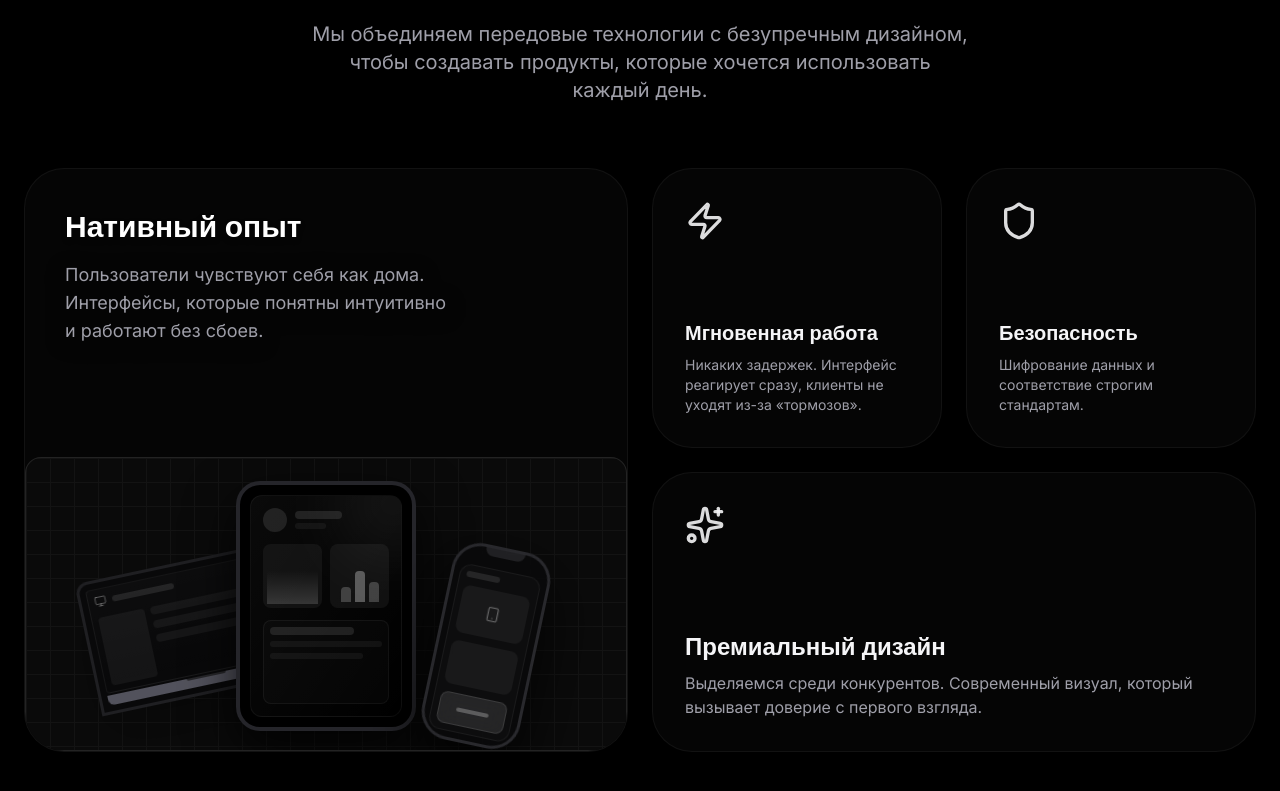
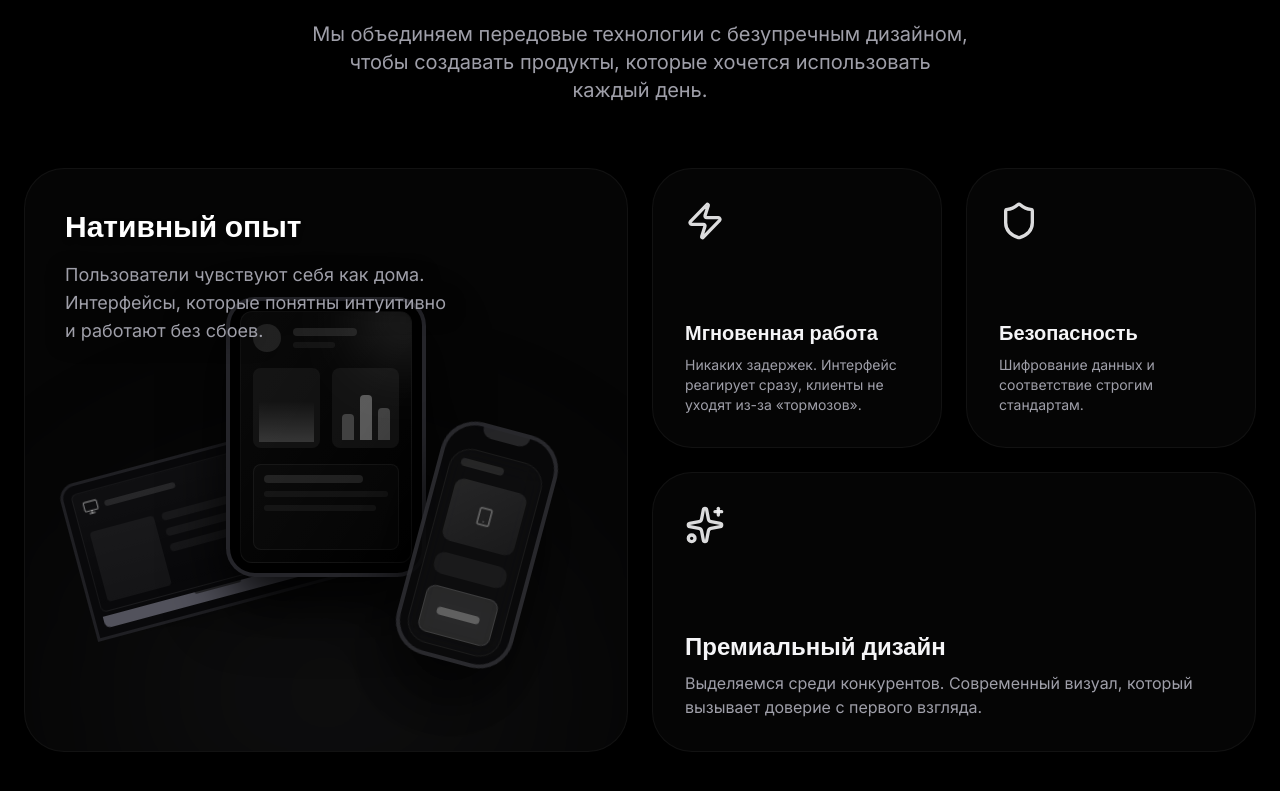
Before and after one commit to echopro-create/techno-bechno, a Next.js app: page / in a window 1280 px wide. Shown: the part 1487-2278 px from the top of the page. Built offline with nearby package versions, Linux system fonts and the light colour scheme.

Commit message:
fix(ui): remove NativeExperienceGraphic background elements for strict bleeding edge bento grid design

```diff
--- a/components/Features.tsx
+++ b/components/Features.tsx
@@ -5,32 +5,24 @@ import { SpotlightCard } from './SpotlightCard';
 
 function NativeExperienceGraphic() {
   return (
-    <div className="mt-8 md:mt-12 relative h-64 md:h-[22rem] w-full overflow-hidden rounded-2xl border border-white/10 flex items-center justify-center bg-[#0a0a0a] group perspective-[1000px]">
-      {/* Background Glow */}
-      <div className="absolute inset-0 bg-[radial-gradient(ellipse_at_center,_var(--tw-gradient-stops))] from-zinc-500/10 via-transparent to-transparent opacity-100 transition-opacity duration-1000 group-hover:from-zinc-400/15"></div>
+    <div className="absolute inset-0 pointer-events-none perspective-[1000px]">
 
-      {/* Background Grid */}
-      <div
-        className="absolute inset-0 opacity-[0.04]"
-        style={{
-          backgroundImage: 'linear-gradient(rgba(255,255,255,1) 1px, transparent 1px), linear-gradient(90deg, rgba(255,255,255,1) 1px, transparent 1px)',
-          backgroundSize: '24px 24px',
-        }}
-      />
+      {/* Organic radial glow behind devices, no hard edges, tied directly to the cluster */}
+      <div className="absolute bottom-[-10%] md:bottom-[-20%] left-1/2 -translate-x-1/2 w-[90%] md:w-[80%] h-[80%] md:h-[60%] border-0 bg-zinc-500/10 blur-[80px] md:blur-[120px] rounded-[100%] transition-opacity duration-1000 group-hover:bg-zinc-400/20 mix-blend-screen"></div>
 
-      <div className="relative w-full h-full flex flex-col items-center justify-center transform-style-preserve-3d transition-all duration-700 ease-out group-hover:scale-[1.03]">
+      <div className="absolute inset-x-0 bottom-[-5%] md:bottom-[-10%] top-24 md:top-32 w-full flex flex-col items-center justify-center transform-style-preserve-3d transition-all duration-700 ease-out group-hover:scale-[1.03]">
 
         {/* MACBOOK (Left/Back) */}
-        <div className="absolute z-10 left-[8%] md:left-[10%] top-[40%] md:top-[35%] w-[130px] md:w-[220px] h-[80px] md:h-[135px] rounded-t-lg md:rounded-t-xl border-[2px] md:border-[3px] border-zinc-700/40 bg-zinc-950/90 shadow-2xl flex flex-col p-1 md:p-1.5 transform -rotate-12 transition-all duration-700 group-hover:-rotate-6 group-hover:-translate-y-3 backdrop-blur-md">
-          <div className="flex-1 rounded-sm border border-white/5 bg-gradient-to-b from-white/[0.02] to-transparent p-1.5 flex flex-col gap-1 md:gap-1.5 relative overflow-hidden">
+        <div className="absolute z-10 left-[2%] md:left-[8%] top-[35%] md:top-[30%] w-[140px] md:w-[260px] h-[90px] md:h-[160px] rounded-t-lg md:rounded-t-2xl border-[2px] md:border-[3px] border-zinc-700/40 bg-zinc-950/95 shadow-2xl flex flex-col p-1.5 md:p-2 transform -rotate-[15deg] transition-all duration-700 group-hover:-rotate-[-5deg] group-hover:-translate-y-4 backdrop-blur-xl border-b-0">
+          <div className="flex-1 rounded-sm md:rounded-md border border-white/5 bg-gradient-to-b from-white/[0.03] to-transparent p-1.5 md:p-2 flex flex-col gap-1.5 md:gap-2 relative overflow-hidden group-hover:bg-white/[0.05] transition-colors">
 
-             <div className="flex items-center gap-1.5 mb-1">
-                <Monitor className="size-2 md:size-3 text-white/30" />
+             <div className="flex items-center gap-1.5 mb-1 md:mb-2 text-white/40">
+                <Monitor className="size-3 md:size-4" />
                 <div className="h-1 md:h-1.5 w-1/3 rounded-full bg-white/10"></div>
              </div>
-             <div className="flex gap-1 md:gap-1.5 h-full">
-               <div className="w-1/4 h-full bg-white/5 rounded-sm"></div>
-               <div className="flex-1 flex flex-col gap-1 md:gap-1.5">
+             <div className="flex gap-1.5 md:gap-2 h-full">
+               <div className="w-[30%] h-full bg-white/5 rounded-[4px]"></div>
+               <div className="flex-1 flex flex-col gap-1.5 md:gap-2">
                  <div className="h-1.5 md:h-2 w-full bg-white/5 rounded-sm"></div>
                  <div className="h-1.5 md:h-2 w-full bg-white/5 rounded-sm"></div>
                  <div className="h-1.5 md:h-2 w-2/3 bg-white/5 rounded-sm"></div>
@@ -38,75 +30,75 @@ function NativeExperienceGraphic() {
              </div>
           </div>
           {/* Keyboard base */}
-          <div className="h-1.5 md:h-2.5 mt-0.5 bg-zinc-600 rounded-b-sm md:rounded-b-md relative">
-            <div className="absolute top-0 left-1/2 -translate-x-1/2 w-6 md:w-10 h-[1px] md:h-0.5 bg-zinc-800 rounded-b-sm"></div>
+          <div className="h-2 md:h-3 mt-0.5 md:mt-1 bg-zinc-600 rounded-b-md relative">
+            <div className="absolute top-0 left-1/2 -translate-x-1/2 w-8 md:w-12 h-[1px] md:h-[2px] bg-zinc-800 rounded-b-sm"></div>
           </div>
         </div>
 
         {/* IPAD/TABLET (Center) */}
-        <div className="absolute z-20 left-1/2 -translate-x-1/2 top-[10%] md:top-[8%] w-[120px] md:w-[180px] h-[170px] md:h-[250px] rounded-[1rem] md:rounded-[1.5rem] border-[3px] md:border-[4px] border-zinc-700/60 bg-black shadow-[0_20px_50px_rgba(0,0,0,0.8)] flex flex-col p-1.5 md:p-2.5 transition-transform duration-700 group-hover:-translate-y-6">
-          <div className="flex-1 rounded-lg md:rounded-xl border border-white/5 bg-gradient-to-br from-white/[0.04] to-transparent p-2 md:p-3 flex flex-col gap-2 md:gap-3 relative overflow-hidden">
-            <div className="absolute -top-10 -right-10 w-24 h-24 bg-white/10 blur-2xl rounded-full"></div>
+        <div className="absolute z-20 left-1/2 -translate-x-1/2 top-[5%] md:top-[0%] w-[130px] md:w-[200px] h-[180px] md:h-[280px] rounded-[1.2rem] md:rounded-[1.8rem] border-[3px] md:border-[4px] border-zinc-700/60 bg-black shadow-[0_30px_60px_rgba(0,0,0,0.9)] flex flex-col p-1.5 md:p-2.5 transition-transform duration-700 group-hover:-translate-y-8">
+          <div className="flex-1 rounded-[0.9rem] md:rounded-xl border border-white/5 bg-gradient-to-br from-white/[0.04] to-transparent p-2 md:p-3 flex flex-col gap-2 md:gap-4 relative overflow-hidden">
+            <div className="absolute -top-10 -right-10 w-24 h-24 bg-white/10 blur-[30px] rounded-full mix-blend-screen"></div>
 
-            <div className="flex items-center gap-2">
-              <div className="w-4 h-4 md:w-6 md:h-6 rounded-full bg-white/10"></div>
-              <div className="flex flex-col gap-1 flex-1">
-                <div className="h-1.5 md:h-2 w-1/2 rounded-full bg-white/10"></div>
-                <div className="h-1 md:h-1.5 w-1/3 rounded-full bg-white/5"></div>
+            <div className="flex items-center gap-2 md:gap-3">
+              <div className="w-5 h-5 md:w-7 md:h-7 rounded-full bg-white/10"></div>
+              <div className="flex flex-col gap-1 md:gap-1.5 flex-1">
+                <div className="h-1.5 md:h-2 w-[60%] rounded-full bg-white/10"></div>
+                <div className="h-1 md:h-1.5 w-[40%] rounded-full bg-white/5"></div>
               </div>
             </div>
 
-            <div className="grid grid-cols-2 gap-1.5 md:gap-2">
-              <div className="h-10 md:h-16 rounded-md md:rounded-lg bg-white/5 relative overflow-hidden flex items-end p-1">
-                 <div className="w-full h-[60%] bg-gradient-to-t from-white/15 to-transparent"></div>
+            <div className="grid grid-cols-2 gap-2 md:gap-3">
+              <div className="h-12 md:h-20 rounded-md md:rounded-lg bg-white/5 relative overflow-hidden flex items-end p-1.5">
+                 <div className="w-full h-[60%] bg-gradient-to-t from-white/15 to-transparent rounded-t-sm"></div>
               </div>
-              <div className="h-10 md:h-16 rounded-md md:rounded-lg bg-white/5 flex items-end justify-center gap-1 p-1 md:p-1.5">
-                 <div className="w-1.5 md:w-2.5 h-[30%] bg-white/20 rounded-t-sm group-hover:h-[60%] transition-all duration-500"></div>
-                 <div className="w-1.5 md:w-2.5 h-[60%] bg-white/30 rounded-t-sm group-hover:h-[90%] transition-all duration-700"></div>
-                 <div className="w-1.5 md:w-2.5 h-[40%] bg-white/20 rounded-t-sm group-hover:h-[70%] transition-all duration-300"></div>
+              <div className="h-12 md:h-20 rounded-md md:rounded-lg bg-white/5 flex items-end justify-center gap-1.5 p-1.5 md:p-2">
+                 <div className="w-2 md:w-3 h-[40%] bg-white/20 rounded-t-sm group-hover:h-[60%] transition-all duration-500"></div>
+                 <div className="w-2 md:w-3 h-[70%] bg-white/30 rounded-t-sm group-hover:h-[90%] transition-all duration-700 delay-75"></div>
+                 <div className="w-2 md:w-3 h-[50%] bg-white/20 rounded-t-sm group-hover:h-[80%] transition-all duration-300 delay-150"></div>
               </div>
             </div>
 
-            <div className="flex-1 rounded-md md:rounded-lg bg-white/[0.02] border border-white/5 p-1.5 flex flex-col gap-1.5">
-               <div className="h-1.5 md:h-2 w-3/4 rounded-full bg-white/10"></div>
+            <div className="flex-1 rounded-md md:rounded-lg bg-white/[0.02] border border-white/5 p-2 md:p-2.5 flex flex-col gap-1.5 md:gap-2">
+               <div className="h-1.5 md:h-2 w-[80%] rounded-full bg-white/10"></div>
                <div className="h-1 md:h-1.5 w-full rounded-full bg-white/5"></div>
-               <div className="h-1 md:h-1.5 w-5/6 rounded-full bg-white/5"></div>
+               <div className="h-1 md:h-1.5 w-[90%] rounded-full bg-white/5"></div>
             </div>
           </div>
         </div>
 
         {/* IPHONE (Right/Front) */}
-        <div className="absolute z-30 right-[8%] md:right-[15%] top-[40%] md:top-[30%] w-[70px] md:w-[100px] h-[140px] md:h-[200px] rounded-[1.2rem] md:rounded-[1.8rem] border-[3px] border-zinc-500/30 bg-zinc-950/80 backdrop-blur-xl shadow-[0_30px_60px_rgba(0,0,0,0.9)] flex flex-col p-1 md:p-1.5 transform rotate-12 transition-all duration-700 group-hover:rotate-6 group-hover:-translate-y-8">
-          <div className="absolute top-0 inset-x-0 h-3 md:h-4 flex justify-center z-10">
-            <div className="w-6 md:w-10 h-1.5 md:h-2 rounded-b-lg md:rounded-b-xl bg-zinc-800/80 absolute top-0"></div>
+        <div className="absolute z-30 right-[5%] md:right-[15%] top-[35%] md:top-[25%] w-[80px] md:w-[120px] h-[160px] md:h-[240px] rounded-[1.5rem] md:rounded-[2.2rem] border-[3px] md:border-[4px] border-zinc-500/30 bg-zinc-950/80 backdrop-blur-xl shadow-[0_40px_80px_rgba(0,0,0,0.95)] flex flex-col p-1.5 md:p-2 transform rotate-[15deg] transition-all duration-700 group-hover:rotate-[8deg] group-hover:-translate-y-10">
+          <div className="absolute top-0 inset-x-0 h-3 md:h-5 flex justify-center z-10">
+            <div className="w-8 md:w-12 h-1.5 md:h-2.5 rounded-b-xl bg-zinc-800/90 absolute top-0"></div>
           </div>
-          <div className="flex-1 mt-2 md:mt-3.5 rounded-[0.8rem] md:rounded-xl border border-white/5 bg-white/[0.02] p-1.5 flex flex-col gap-1.5 md:gap-2 relative overflow-hidden">
-             <div className="h-1 md:h-1.5 w-1/2 rounded-full bg-white/10 relative z-10"></div>
+          <div className="flex-1 mt-2.5 md:mt-4 rounded-[1rem] md:rounded-[1.4rem] border border-white/5 bg-white/[0.02] p-1.5 md:p-2.5 flex flex-col gap-2 md:gap-3 relative overflow-hidden backdrop-blur-md">
+             <div className="h-1.5 md:h-2 w-[60%] rounded-full bg-white/10 relative z-10"></div>
 
-             <div className="h-8 md:h-12 rounded-lg bg-white/5 relative z-10 flex items-center justify-center">
-                 <Smartphone className="size-3 md:size-4 text-white/30" />
+             <div className="h-10 md:h-16 rounded-[0.6rem] bg-gradient-to-br from-white/10 to-white/5 relative z-10 flex items-center justify-center">
+                 <Smartphone className="size-4 md:size-5 text-white/30" />
              </div>
 
-             <div className="flex-1 rounded-lg bg-white/5"></div>
+             <div className="flex-1 rounded-[0.6rem] bg-white/5"></div>
 
-             <div className="h-5 md:h-8 border border-white/10 rounded-lg bg-white/10 flex items-center justify-center backdrop-blur-md relative z-10">
-               <div className="h-1 w-1/2 rounded-full bg-white/50 animate-pulse"></div>
+             <div className="h-8 md:h-12 border border-white/10 rounded-[0.6rem] bg-white/10 flex items-center justify-center backdrop-blur-md relative z-10">
+               <div className="h-1.5 md:h-2 w-[60%] rounded-full bg-white/50 animate-pulse"></div>
              </div>
           </div>
         </div>
 
         {/* Floating Code Snippet Card */}
-        <div className="absolute z-40 left-[15%] md:left-[22%] bottom-[12%] md:bottom-[15%] w-28 md:w-40 rounded-lg md:rounded-xl border border-white/10 bg-black/60 backdrop-blur-md shadow-2xl p-2 md:p-3 transform -rotate-6 transition-all duration-700 group-hover:-rotate-12 group-hover:-translate-y-4 opacity-0 group-hover:opacity-100 scale-95 group-hover:scale-100">
-           <div className="flex items-center gap-1 md:gap-1.5 mb-1.5 md:mb-2">
-             <div className="w-1.5 h-1.5 md:w-2 md:h-2 rounded-full bg-red-400"></div>
-             <div className="w-1.5 h-1.5 md:w-2 md:h-2 rounded-full bg-yellow-400"></div>
-             <div className="w-1.5 h-1.5 md:w-2 md:h-2 rounded-full bg-green-400"></div>
+        <div className="absolute z-40 left-[20%] md:left-[25%] bottom-[20%] md:bottom-[25%] w-32 md:w-48 rounded-[0.8rem] md:rounded-xl border border-white/10 bg-black/70 backdrop-blur-xl shadow-2xl p-2.5 md:p-3.5 transform -rotate-6 transition-all duration-700 group-hover:-rotate-12 group-hover:-translate-y-6 opacity-0 group-hover:opacity-100 scale-90 group-hover:scale-100">
+           <div className="flex items-center gap-1.5 md:gap-2 mb-2 md:mb-3">
+             <div className="w-2 h-2 md:w-2.5 md:h-2.5 rounded-full bg-red-400"></div>
+             <div className="w-2 h-2 md:w-2.5 md:h-2.5 rounded-full bg-yellow-400"></div>
+             <div className="w-2 h-2 md:w-2.5 md:h-2.5 rounded-full bg-green-400"></div>
            </div>
-           <div className="space-y-1 md:space-y-1.5">
-             <div className="h-1 md:h-1.5 w-full bg-blue-400/30 rounded-full"></div>
-             <div className="h-1 md:h-1.5 w-3/4 bg-purple-400/30 rounded-full ml-1 md:ml-2"></div>
-             <div className="h-1 md:h-1.5 w-4/5 bg-zinc-400/30 rounded-full ml-1 md:ml-2"></div>
-             <div className="h-1 md:h-1.5 w-1/2 bg-zinc-400/30 rounded-full"></div>
+           <div className="space-y-1.5 md:space-y-2">
+             <div className="h-1.5 md:h-2 w-full bg-blue-400/30 rounded-full"></div>
+             <div className="h-1.5 md:h-2 w-[80%] bg-purple-400/30 rounded-full ml-2 md:ml-3"></div>
+             <div className="h-1.5 md:h-2 w-[90%] bg-zinc-400/30 rounded-full ml-2 md:ml-3"></div>
+             <div className="h-1.5 md:h-2 w-[60%] bg-zinc-400/30 rounded-full"></div>
            </div>
         </div>
 
```
